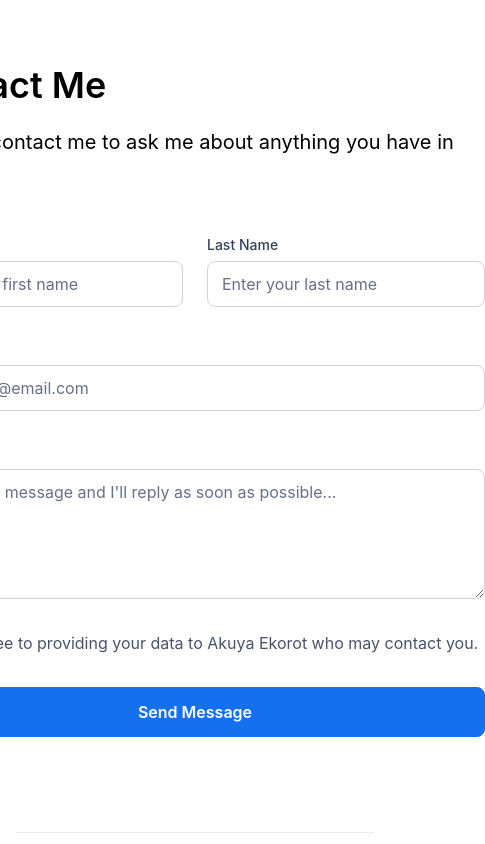
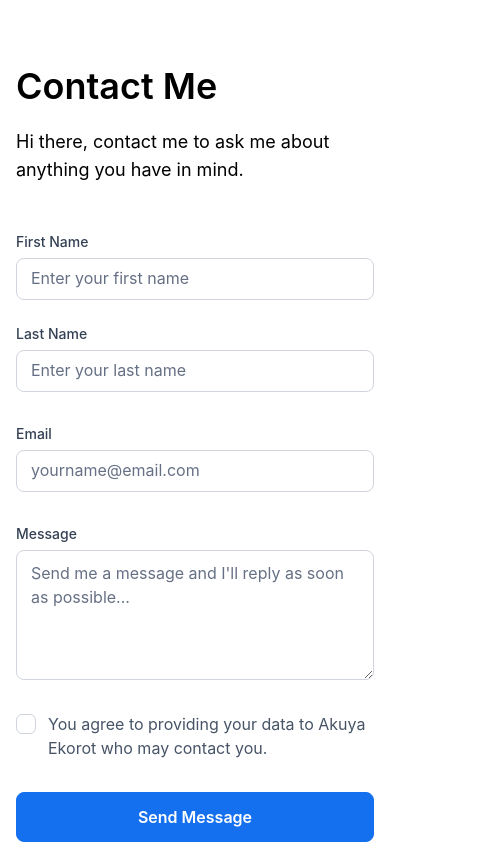
Before and after one commit to akuya-ekorot/hng-internship-9, a React (Create React App) app in the folder stage-2/: page /contact in a window 390 px wide. Shown: the top 844 px of the page, 485 px wide, since content can reach past the window. Built offline with nearby package versions, Linux system fonts and the light colour scheme.

Commit message:
style: add mobile breakpoint to contact page

```diff
--- a/stage-2/src/components/FormInput.jsx
+++ b/stage-2/src/components/FormInput.jsx
@@ -1,6 +1,6 @@
 const FormInput = ({ label, placeholder, type, tabIndex }) => {
   const tailwindStyles =
-    "border border-gray-300 focus:border-primary-300 rounded-lg py-[10px] px-[14px] text-md text-gray-900 placeholder:text-md placeholder:text-gray-500 focus:outline-none";
+    "border border-gray-300 focus:border-primary-300 rounded-lg py-[10px] px-[14px] md:text-md text-sm text-gray-900 placeholder:text-md placeholder:text-gray-500 focus:outline-none";
   return (
     <div className="flex flex-col gap-[6px] grow">
       <label className="text-gray-700 text-sm font-medium">{label}</label>
@@ -13,7 +13,7 @@ const FormInput = ({ label, placeholder, type, tabIndex }) => {
         />
       ) : (
         <textarea
-          className={`${tailwindStyles} h-[130px]`}
+          className={`${tailwindStyles} h-[130px] focus:border-primary-300 focus:ring focus:ring-primary-100 `}
           placeholder={placeholder}
           tabIndex={tabIndex}
         ></textarea>
--- a/stage-2/src/routes/contact.jsx
+++ b/stage-2/src/routes/contact.jsx
@@ -8,17 +8,17 @@ import FormButton from "../components/FormButton";
 const Contact = () => {
   return (
     <div className="">
-      <section className="flex items-center justify-center h-[800px]">
-        <main className="flex flex-col items-center justify-center">
+      <section className="flex items-center justify-center">
+        <main className="flex flex-col items-center justify-center py-[64px]">
           <div className="max-w-[720px] flex flex-col gap-[48px]">
-            <header className="flex flex-col gap-[20px]">
+            <header className="flex flex-col gap-[20px] md:p-0 px-[16px]">
               <h1 className="text-display-md font-semibold">Contact Me</h1>
-              <p className="text-xl font-normal">
+              <p className="md:text-xl text-lg font-normal">
                 Hi there, contact me to ask me about anything you have in mind.
               </p>
             </header>
-            <Form className="flex flex-col gap-[32px]">
-              <div className="flex gap-[24px]">
+            <Form className="flex flex-col gap-[32px] md:p-0 px-[16px]">
+              <div className="flex md:flex-row flex-col gap-[24px]">
                 <FormInput
                   label={`First Name`}
                   placeholder={`Enter your first name`}
```
